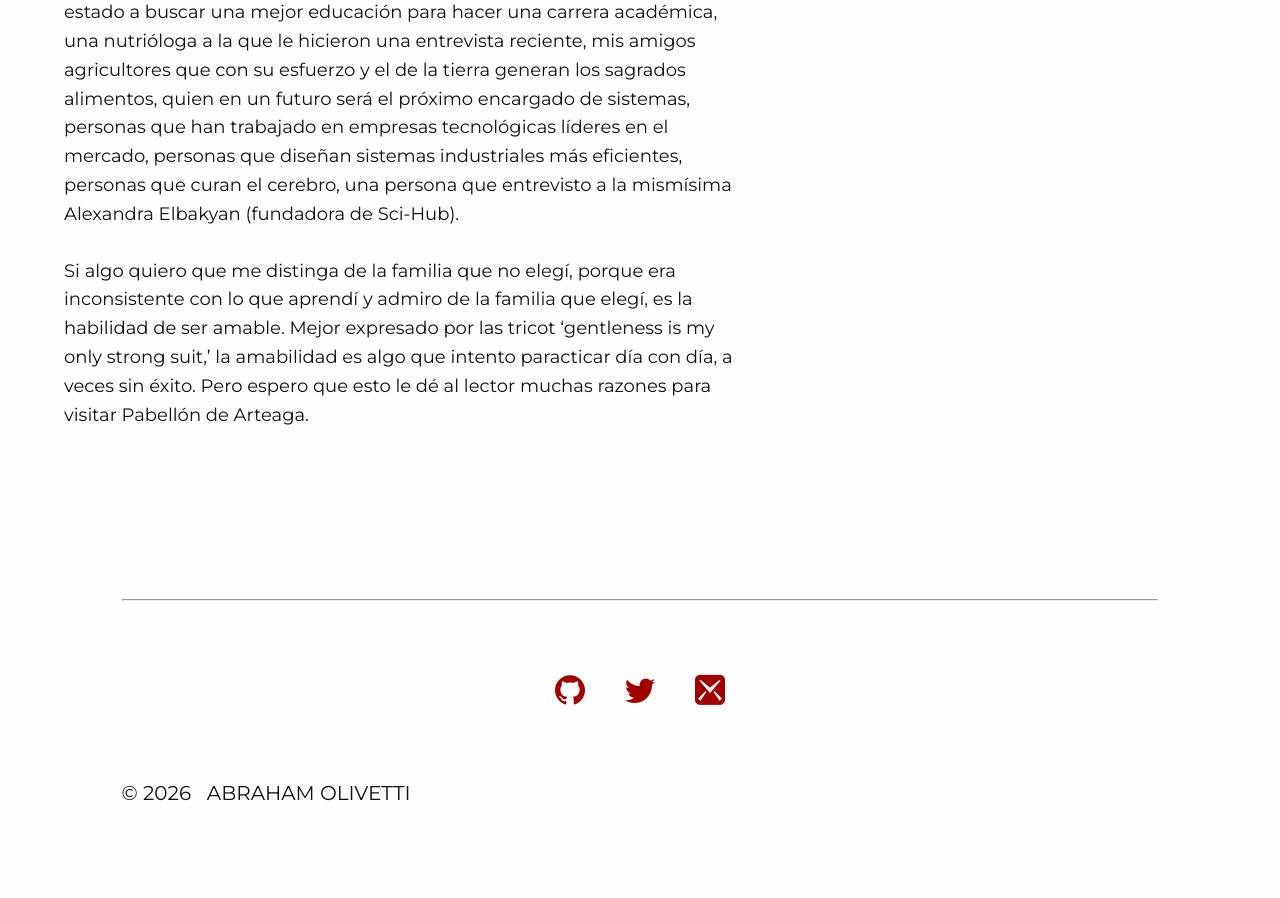
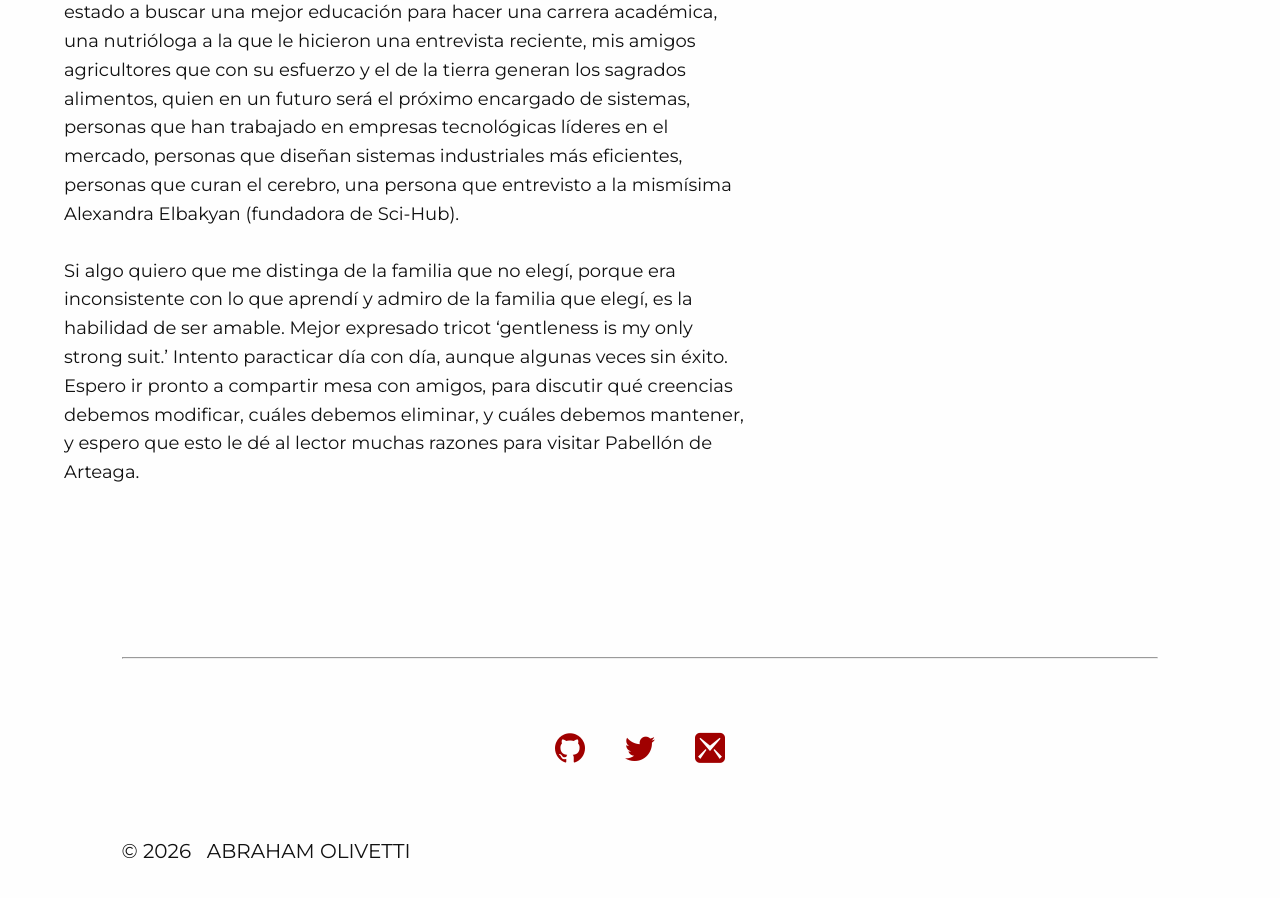
Before and after one commit to Oiuhukt/failosophy, a Jekyll site: the page built from _posts/2026-05-24-pabellondeart.md, in a window 1280 px wide and 900 px high, scrolled down 6327 px. Built offline with Jekyll 4.4.1, drawn with Linux system fonts in a browser that asks for light colours; some web fonts are replaced; before the commit the page ends 7176 px from its top, so only the background shows below that.

Commit message:
nuevo post

```diff
--- a/_posts/2026-05-24-pabellondeart.md
+++ b/_posts/2026-05-24-pabellondeart.md
@@ -200,4 +200,4 @@ eficientes, personas que curan el cerebro, una persona que entrevisto a la mism
 Alexandra Elbakyan (fundadora de Sci-Hub).
 
 Si algo quiero que me distinga de la familia que no elegí, porque era inconsistente
-con lo que aprendí y admiro de la familia que elegí, es la habilidad de ser amable. Mejor expresado por las tricot 'gentleness is my only strong suit,' la amabilidad es algo que intento paracticar día con día, a veces sin éxito. Pero espero que esto le dé al lector muchas razones para visitar Pabellón de Arteaga.
+con lo que aprendí y admiro de la familia que elegí, es la habilidad de ser amable. Mejor expresado tricot 'gentleness is my only strong suit.' Intento paracticar día con día, aunque algunas veces sin éxito. Espero ir pronto a compartir mesa con amigos, para discutir qué creencias debemos modificar, cuáles debemos eliminar, y cuáles debemos mantener, y espero que esto le dé al lector muchas razones para visitar Pabellón de Arteaga.
```
